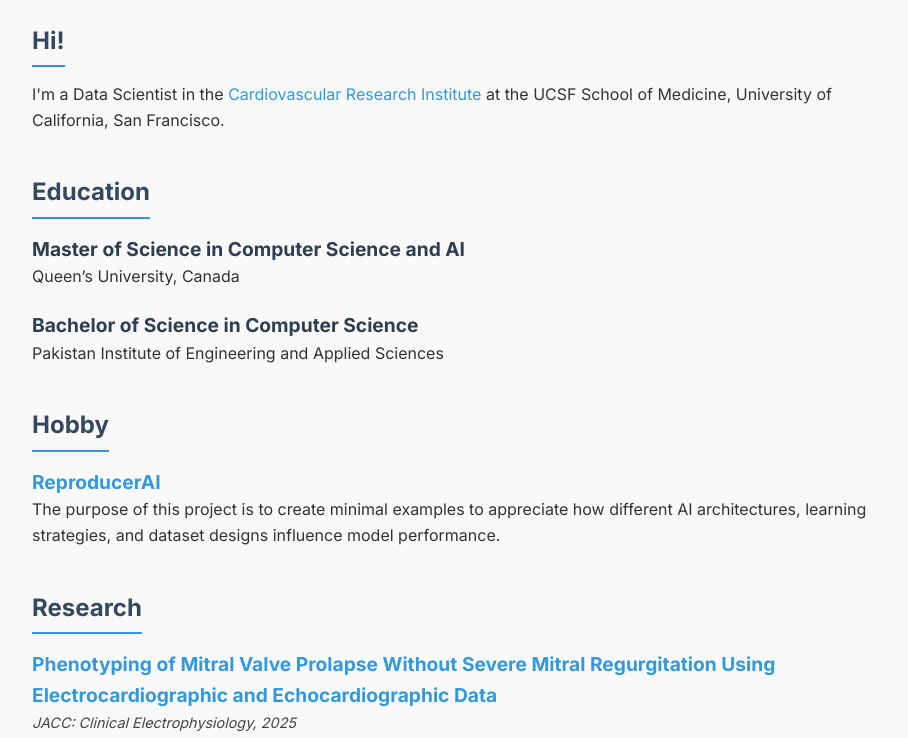
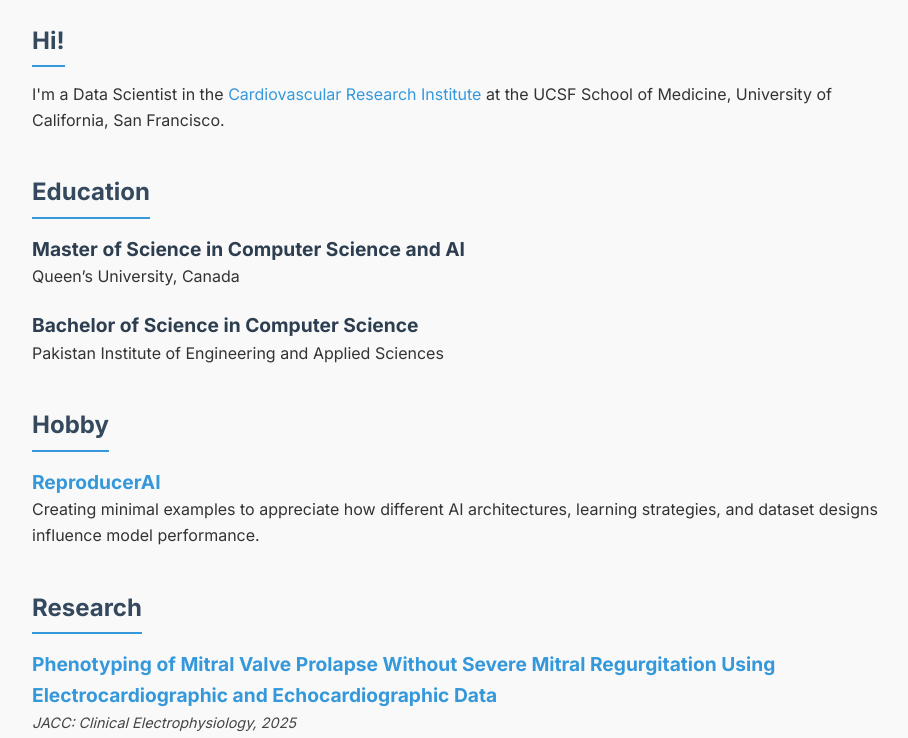
Before and after one commit to ansariminhaj/ansariminhaj.github.io, a plain HTML site: page index.html in a window 1280 px wide. Shown: the part 317-1055 px from the top of the page, without its empty margins (178-1086 px from the left). Drawn offline with Linux system fonts and the light colour scheme.

Commit message:
Update index.html

```diff
--- a/index.html
+++ b/index.html
@@ -107,7 +107,7 @@
       <div class="item">
         <a href="https://reproducerai.github.io" target="_blank">
           <h3>ReproducerAI</h3>
-          <div>The purpose of this project is to create minimal examples to appreciate how different AI architectures,
+          <div>Creating minimal examples to appreciate how different AI architectures,
             learning strategies, and dataset designs influence model performance.</div>
         </a>
       </div>
```
